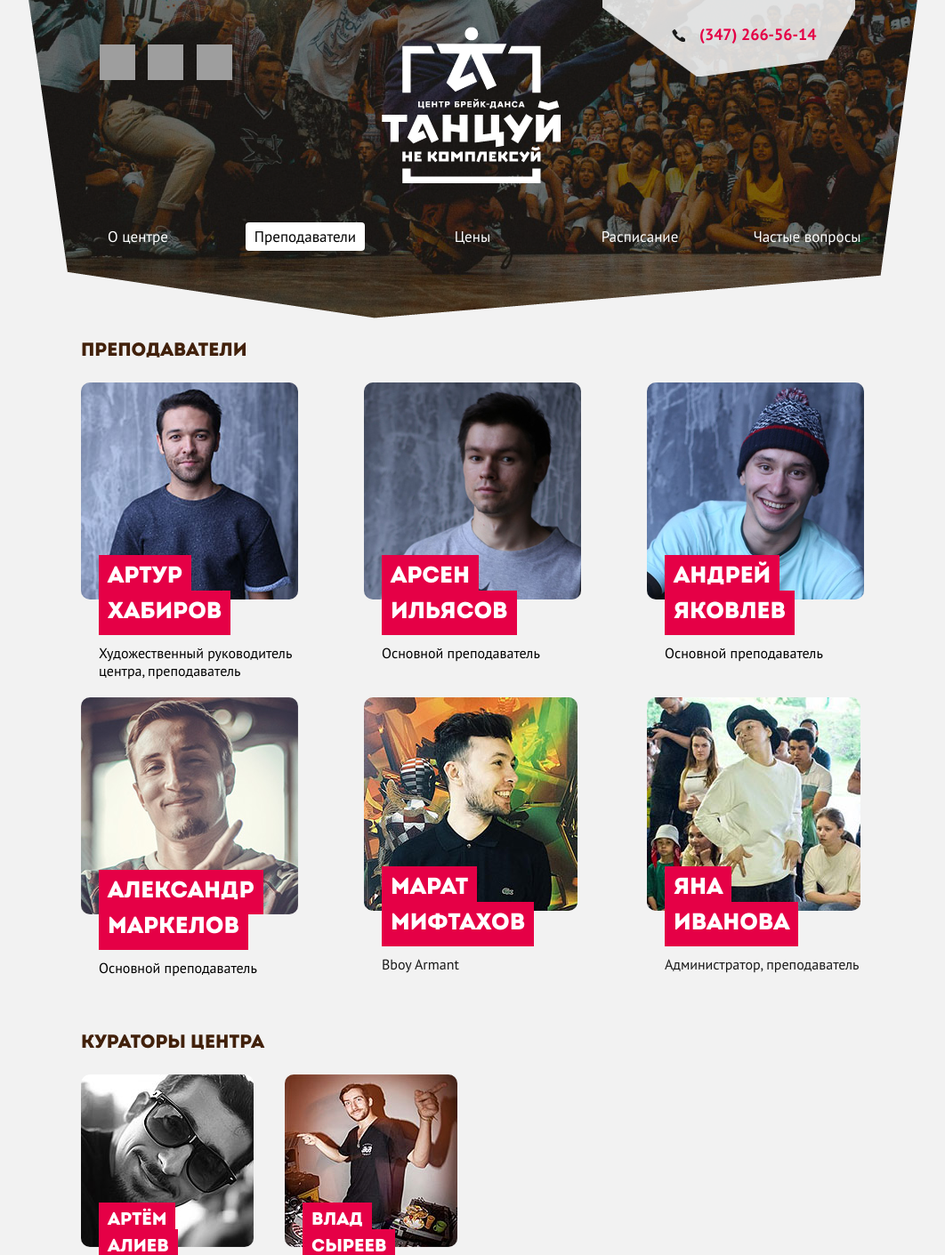
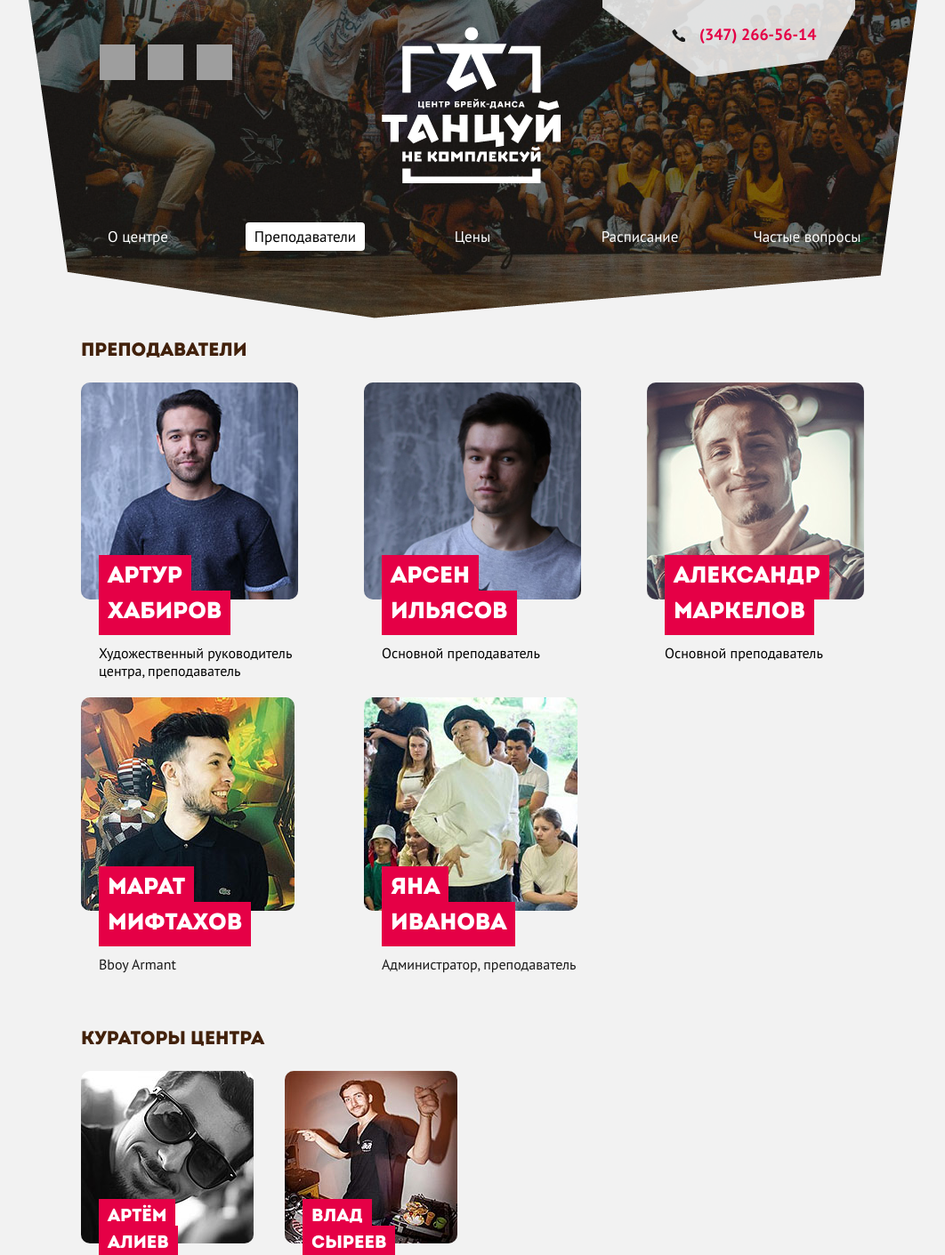
Before and after one commit to lcdswat/tancuy, a PHP site: page /teachers/ in a window 1280 px wide. Shown: the top 1411 px of the page at 89% size, without its empty margins (109-1171 px from the left). Run offline with PHP 8.4, Linux system fonts and the light colour scheme; some libraries are stand-ins or nearby versions; grey boxes are pictures that could not be loaded.

Commit message:
Правки от Артура

```diff
--- a/price.php
+++ b/price.php
@@ -11,8 +11,8 @@
 
 <div class="grid" style="width: 810px;">
 	<br><br><img src="/images/price.jpg" class="round"><br><br><br>
-	<img src="/images/price-3500.svg" width="484px" id="price-cost-one">
-	<img src="/images/price-500.svg" width="369px" id="price-cost-two">
+	<img src="/images/price-4000.svg" width="484px" id="price-cost-one">
+	<img src="/images/price-650.svg" width="369px" id="price-cost-two">
 </div>
 <br>
 <div class="grid" style="width: 810px;">
--- a/teachers/index.php
+++ b/teachers/index.php
@@ -21,12 +21,12 @@
 			<span class="teachers-t-name">Арсен</span><span class="teachers-t-name">Ильясов</span>
 			<div class="teachers-t-who">Основной преподаватель<br><br><br></div>
 		</div></a>
-		<a href="/teachers/andrei-yakovlev"><div class="teachers-t-column" style="padding: 0;">
+<!-- 		<a href="/teachers/andrei-yakovlev"><div class="teachers-t-column" style="padding: 0;">
 			<img src="/images/andrey-yakovlev-t.jpg" class="round">
 			<span class="teachers-t-name">Андрей</span><span class="teachers-t-name">Яковлев</span>
 			<div class="teachers-t-who">Основной преподаватель<br><br><br></div>
-		</div></a>
-		<a href="/teachers/aleks-markelov"><div class="teachers-t-column">
+		</div></a> -->
+		<a href="/teachers/aleks-markelov"><div class="teachers-t-column" style="padding: 0;">
 			<img src="/images/aleks-markelov-t.jpg" class="round">
 			<span class="teachers-t-name">Александр</span><span class="teachers-t-name">Маркелов</span>
 			<div class="teachers-t-who">Основной преподаватель</div>
```
Also changed, not shown: images/price-4000.svg (added), images/price-650.svg (added), 1 other file.
